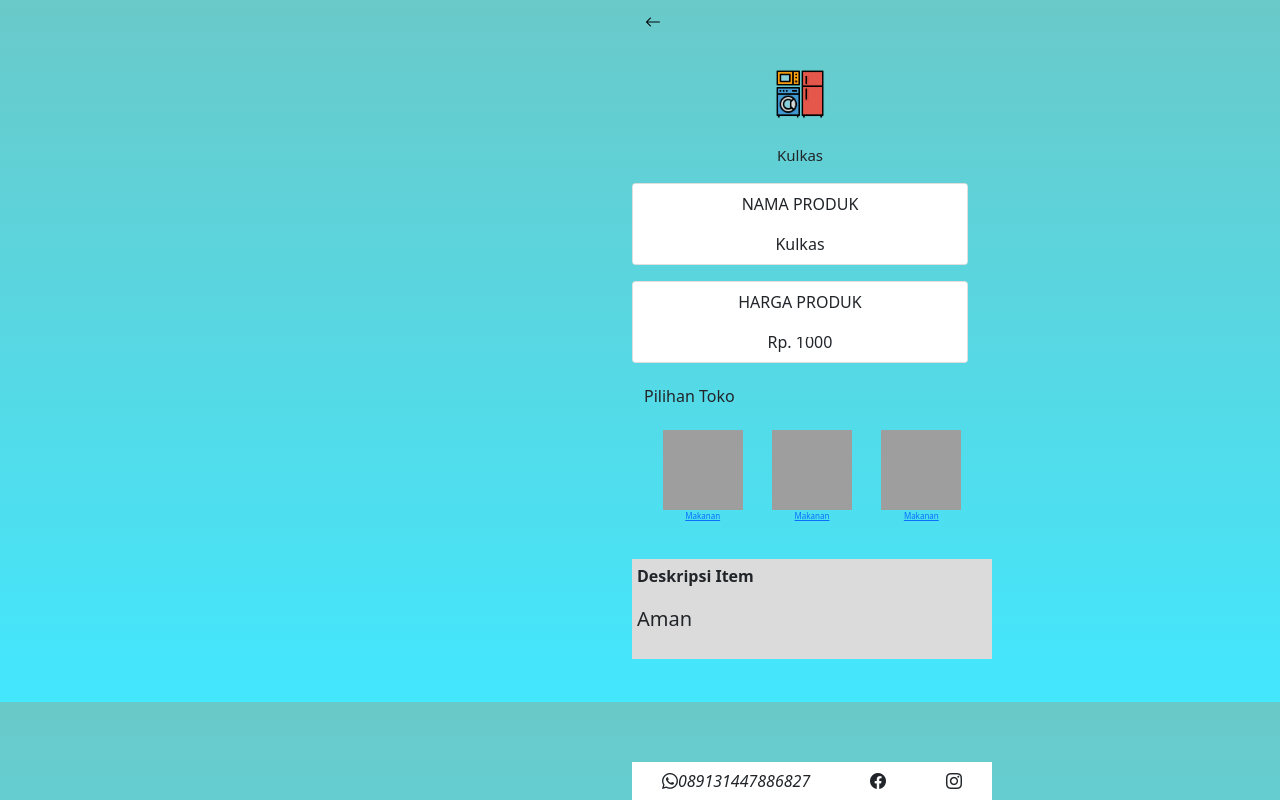
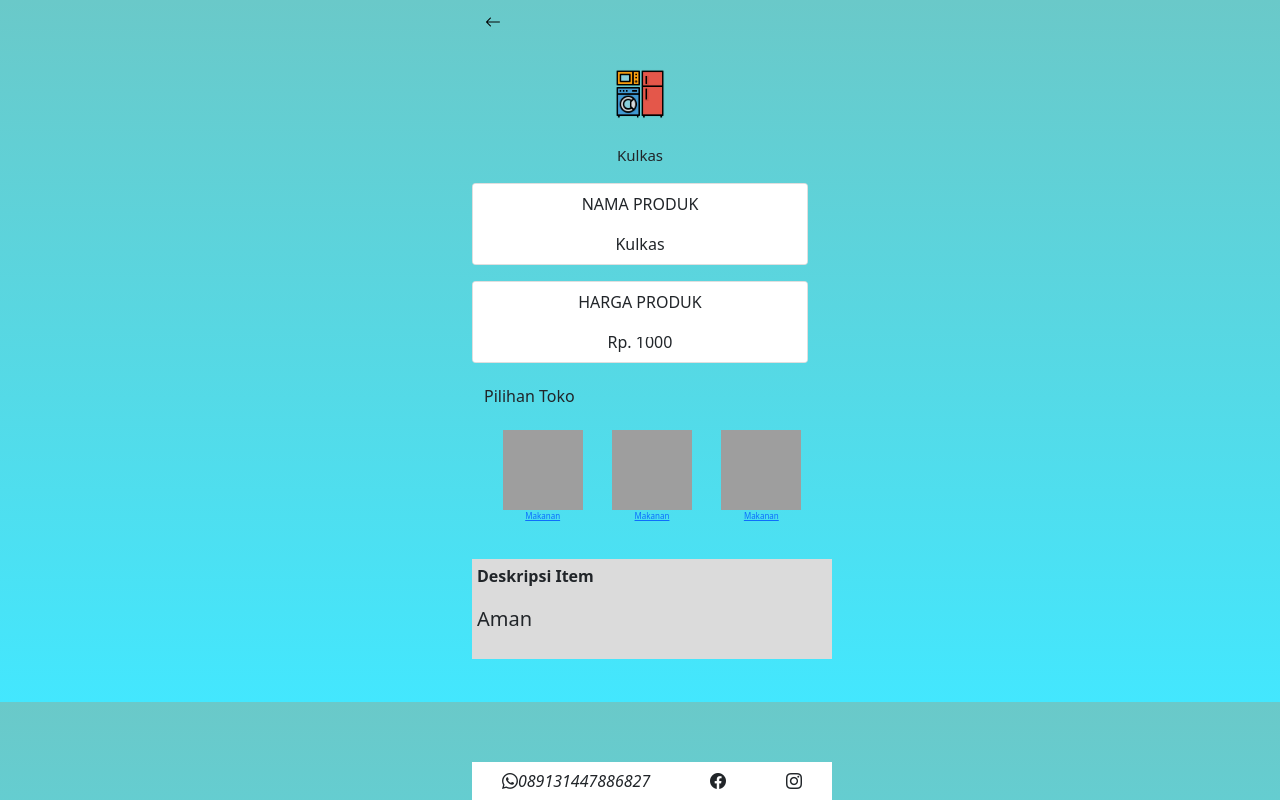
Before and after one commit to evafitriyani26/skanshop-1, a PHP site: page /produk.php?id=1 in a window 1280 px wide; the page is wider, and only the part inside the window is pictured. Run offline with PHP 8.4, Linux system fonts and the light colour scheme; a user stored in the database is signed in; data comes from the database, SQL or seed files in the repository; grey boxes are pictures that could not be loaded.

Commit message:
produk update

```diff
--- a/produk.css
+++ b/produk.css
@@ -3,6 +3,7 @@
     background-color: rgba(255, 255, 255, 0);
     margin-top: 3px;
     object-position: 0%;
+    position: center;
 }
 #satu{
     width: 360px;
--- a/produk.php
+++ b/produk.php
@@ -30,7 +30,7 @@ $produk =  $result->fetch_assoc();
 <html lang="en">
   <head>
     <style>
-      body {width: 200vh; background: linear-gradient(180deg, #6AC9C9 0%, #43E7FE 100%);}
+      body {width: 100vmax; background: linear-gradient(180deg, #6AC9C9 0%, #43E7FE 100%);}
 
     </style>
     <!-- Required meta tags -->
```
Also changed, not shown: produk/028431200_1597061953-shutterstock_771956251.jpg (added).
